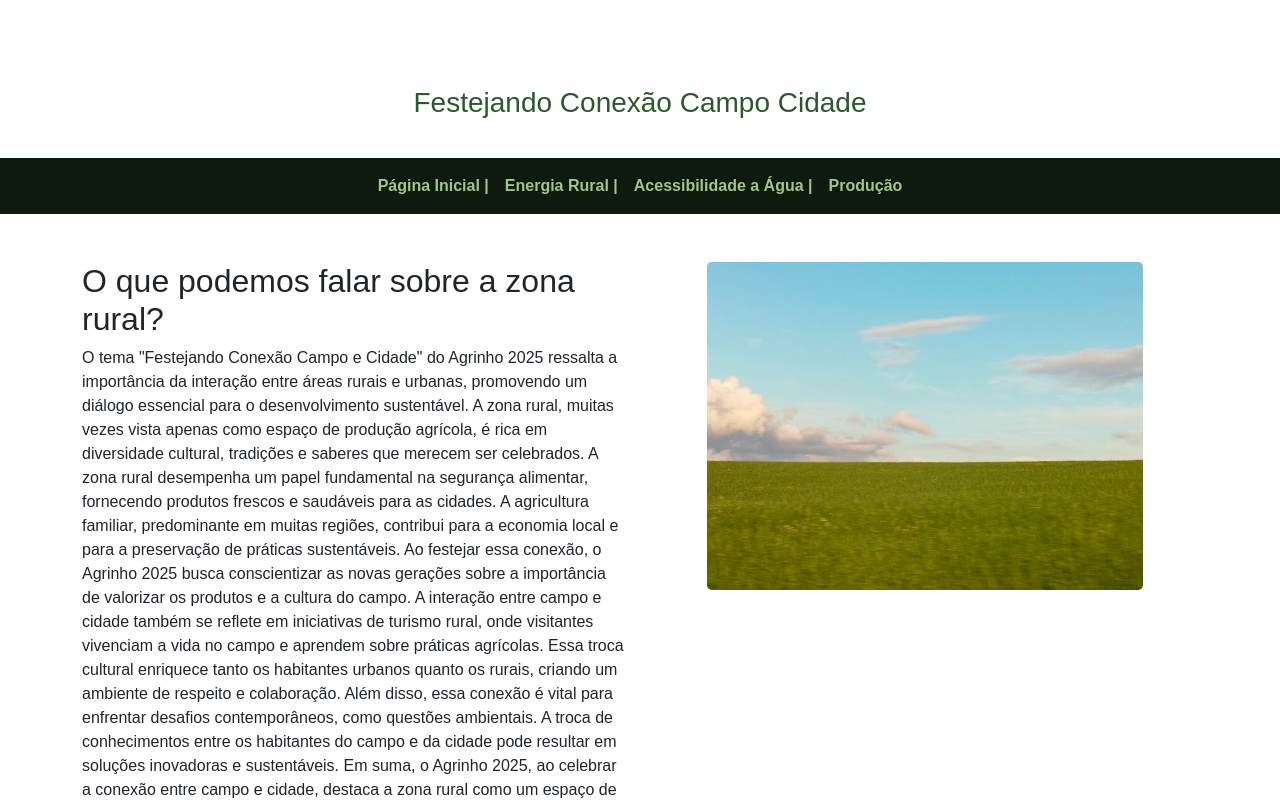
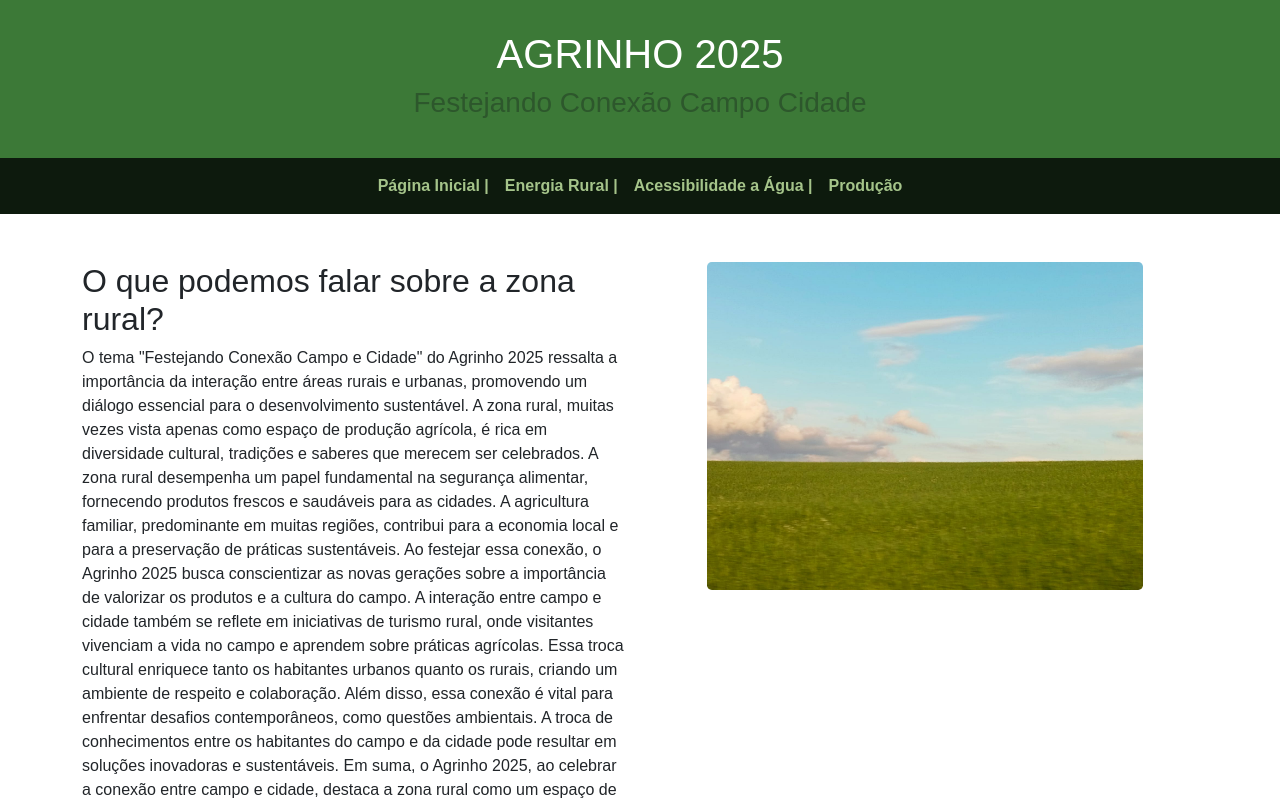
Before and after one commit to Gabriella-Nickel/ajustes.finais-agrinho-25, a plain HTML site: page index.html in a window 1280 px wide. Shown: the top 800 px of the page. Drawn offline with nearby package versions, Linux system fonts and the light colour scheme.

Commit message:
Update style.css

```diff
--- a/style.css
+++ b/style.css
@@ -6,7 +6,7 @@ body{
 
 .cabecalho{
     color: white;
-    background-color:#3c7937 (70, 202, 103);
+    background-color:#3c7937;
     text-align: center;
     padding: 30px;
 }
```
